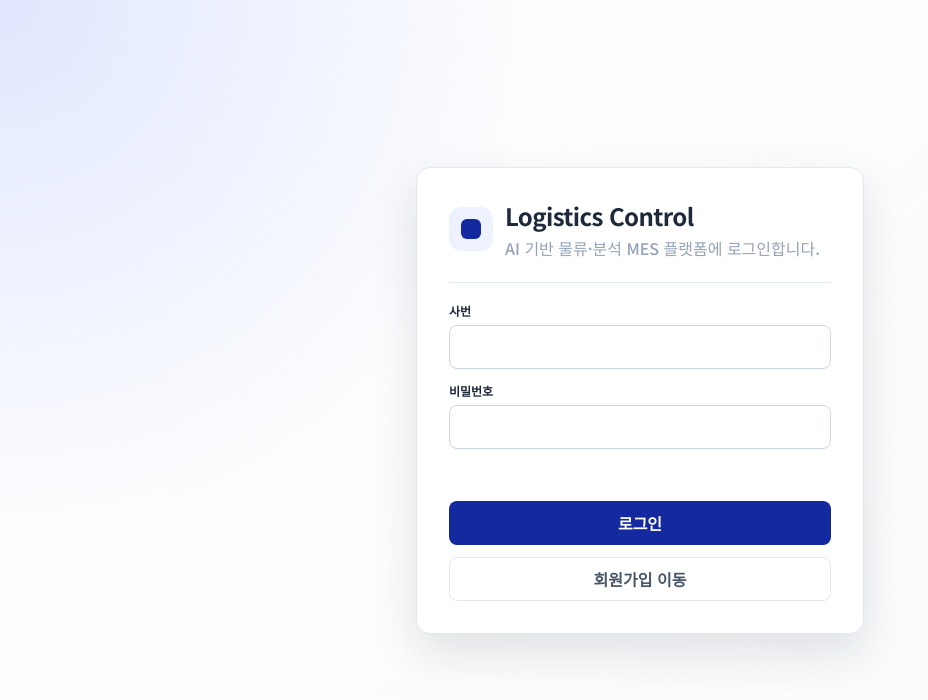
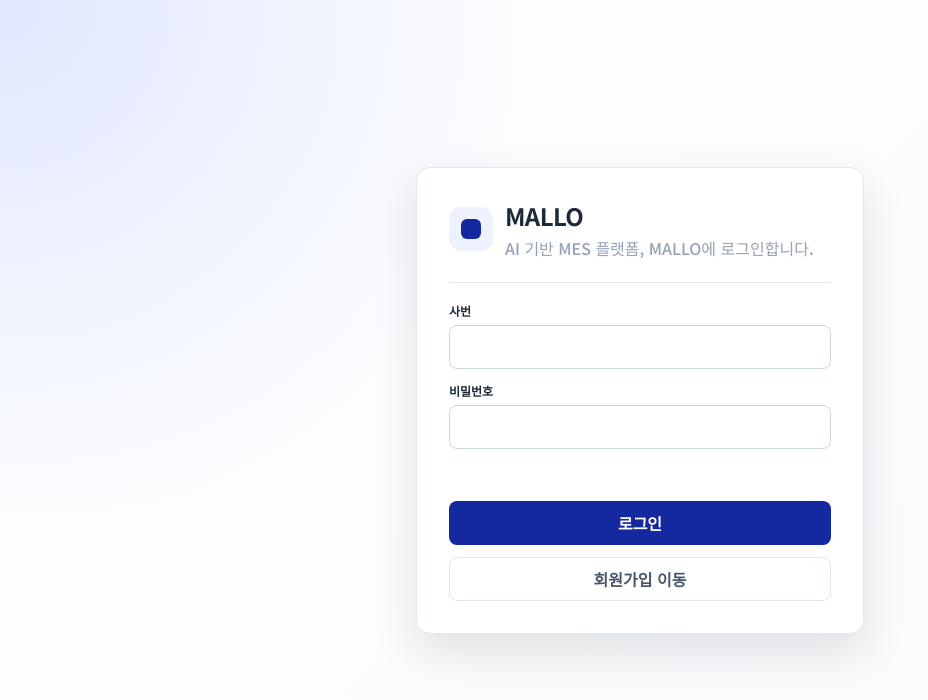
Before and after one commit to optimesai/mallo, a Vue app in the folder frontend/: page /login in a window 1280 px wide. Shown: the top 700 px of the page, without its empty margins (0-928 px from the left). Built offline with nearby package versions, Linux system fonts and the light colour scheme.

Commit message:
feat: 프론트엔드 명칭 placeholder를 MALLO로 수정

```diff
--- a/frontend/index.html
+++ b/frontend/index.html
@@ -4,7 +4,7 @@
     <meta charset="UTF-8">
     <link rel="icon" href="/favicon.ico">
     <meta name="viewport" content="width=device-width, initial-scale=1.0">
-    <title>Logistics Control</title>
+    <title>MALLO - Logistics Engine</title>
   </head>
   <body>
     <div id="app"></div>
--- a/frontend/src/layouts/components/AppSidebar.vue
+++ b/frontend/src/layouts/components/AppSidebar.vue
@@ -24,7 +24,7 @@ const visibleMenuGroups = computed(() => {
       <svg class="app-sidebar-brand-icon" fill="none" viewBox="0 0 24 24" stroke="currentColor" stroke-width="2">
         <path stroke-linecap="round" stroke-linejoin="round" d="M19 11H5m14 0a2 2 0 012 2v6a2 2 0 01-2 2H5a2 2 0 01-2-2v-6a2 2 0 012-2m14 0V9a2 2 0 00-2-2M5 11V9a2 2 0 012-2m0 0V5a2 2 0 012-2h6a2 2 0 012 2v2M7 7h10" />
       </svg>
-      <span class="app-sidebar-brand-text">Logistics Control</span>
+      <span class="app-sidebar-brand-text">MALLO</span>
     </RouterLink>
 
     <nav class="app-sidebar-nav">
--- a/frontend/src/views/LoginView.vue
+++ b/frontend/src/views/LoginView.vue
@@ -35,10 +35,10 @@ async function handleSubmit() {
         </div>
         <div>
           <h1 id="login-title" class="auth-title">
-            Logistics Control
+            MALLO
           </h1>
           <p class="auth-subtitle">
-            AI 기반 물류·분석 MES 플랫폼에 로그인합니다.
+            AI 기반 MES 플랫폼, MALLO에 로그인합니다.
           </p>
         </div>
       </div>
```
